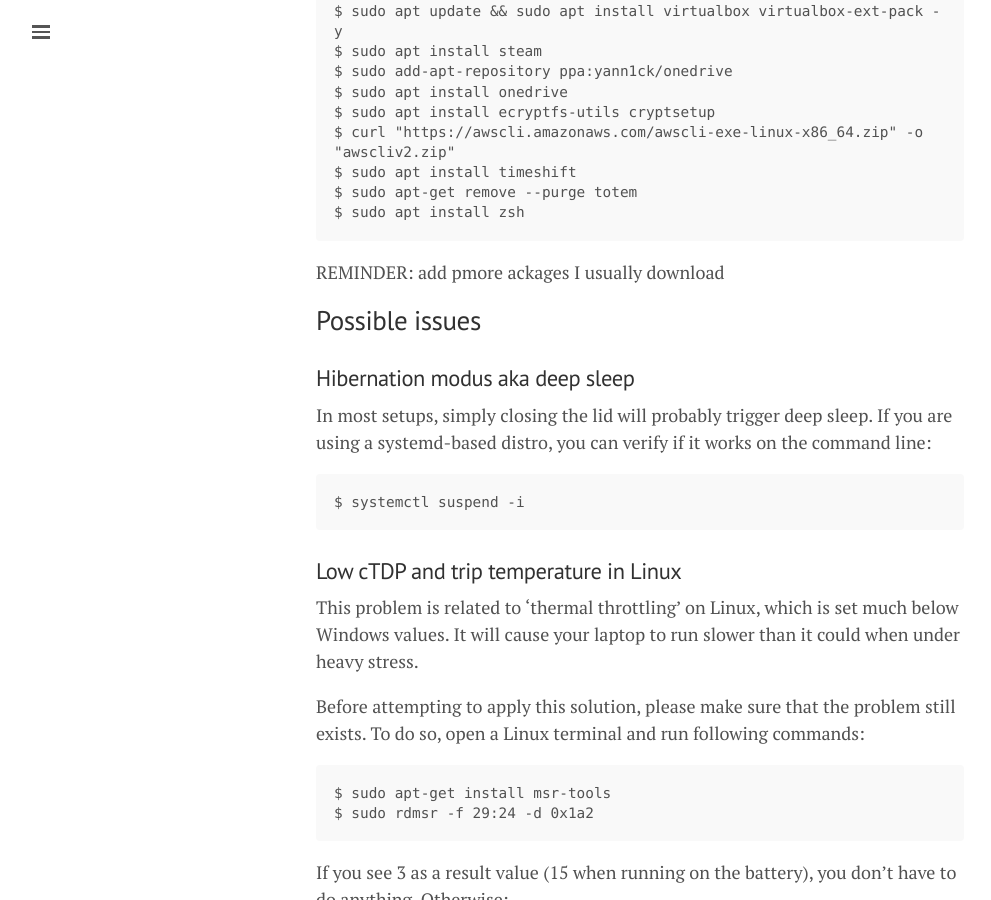
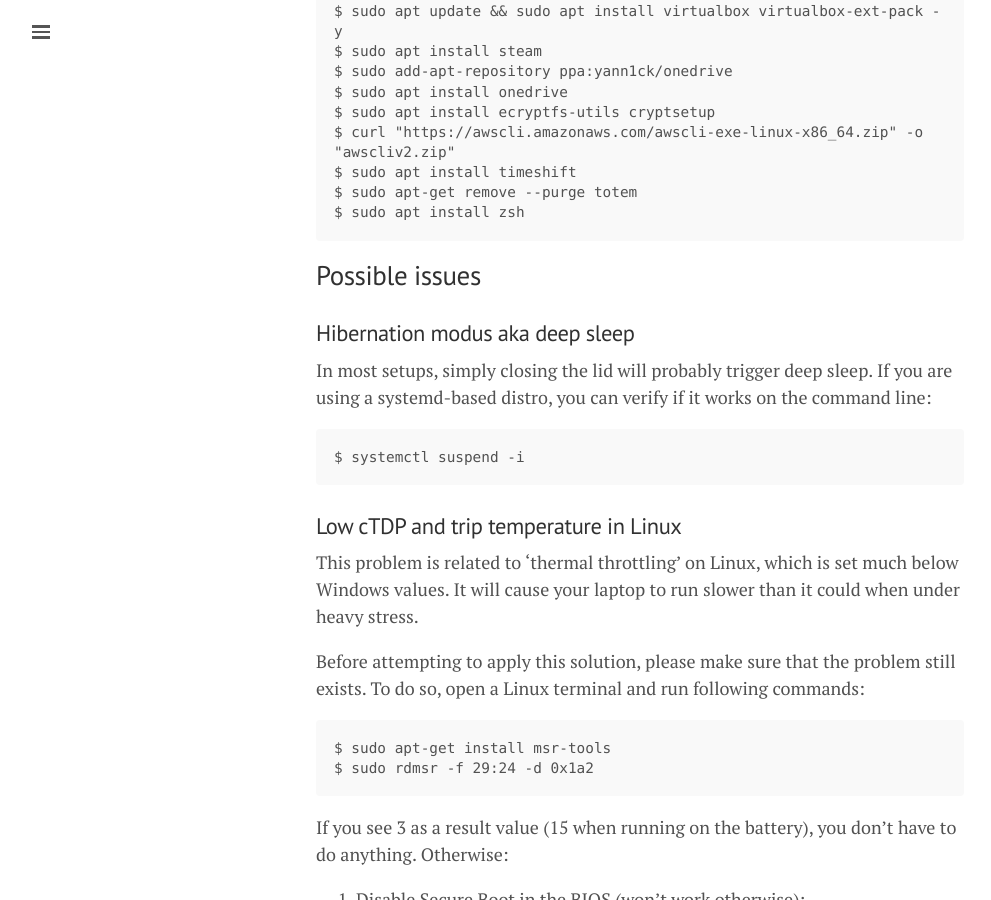
Before and after one commit to lgeurts/lgeurts.github.io, a Jekyll site: the page built from _posts/2021-10-15-ubuntu-setup-notes-for-x1-carbon-gen8.md, in a window 1280 px wide and 900 px high, scrolled down 1572 px. Shown: the whole window, without its empty margins (0-991 px from the left). Built offline with Jekyll 4.4.1, drawn with Linux system fonts in a browser that asks for light colours; nearby versions of some CDN libraries; comment, search, counter and statistics services are not loaded.

Commit message:
Update 2021-10-15-ubuntu-setup-notes-for-x1-carbon-gen8.md

````diff
--- a/_posts/2021-10-15-ubuntu-setup-notes-for-x1-carbon-gen8.md
+++ b/_posts/2021-10-15-ubuntu-setup-notes-for-x1-carbon-gen8.md
@@ -52,8 +52,6 @@ $ sudo apt install timeshift
 $ sudo apt-get remove --purge totem
 $ sudo apt install zsh
 ```
-REMINDER: add pmore ackages I usually download
-
 ## Possible issues
 
 ### Hibernation modus aka deep sleep
@@ -83,7 +81,6 @@ sudo apt install git virtualenv build-essential python3-dev \
 $ cd lenovo-throttling-fix/
 $ sudo ./install.sh
 ```
-
 Check again that the result from running the rdmsr command is 3.
 
 I use a bit lower temperature levels to preserve battery life. If you want to change the values, edit /etc/lenovo_fix, and set the Trip_Temp_C for both battery and AC the way you want:
@@ -104,7 +101,6 @@ Trip_Temp_C: 90
 The Lenovo Throttling fix script also supports undervolting. To enable it, edit the /etc/lenovo_fix.conf and update the [UNDERVOLT] section.
 
 In my case, these settings are stable:
-
 ```
 [UNDERVOLT]
 # CPU core voltage offset (mV)
@@ -131,7 +127,6 @@ I always stick with the following settings for my laptops (because they are most
 This means that charging will start only if the battery level goes down below 60% and will stop at 65%. This prevents my battery from being charged too often and from being charged beyond a recommended level.
 
 To achieve this for Linux based machines you'll need to install some packages:
-
 ```
 $ sudo apt-get install tlp tlp-rdw acpi-call-dkms tp-smapi-dkms acpi-call-dkms
 ```
````
